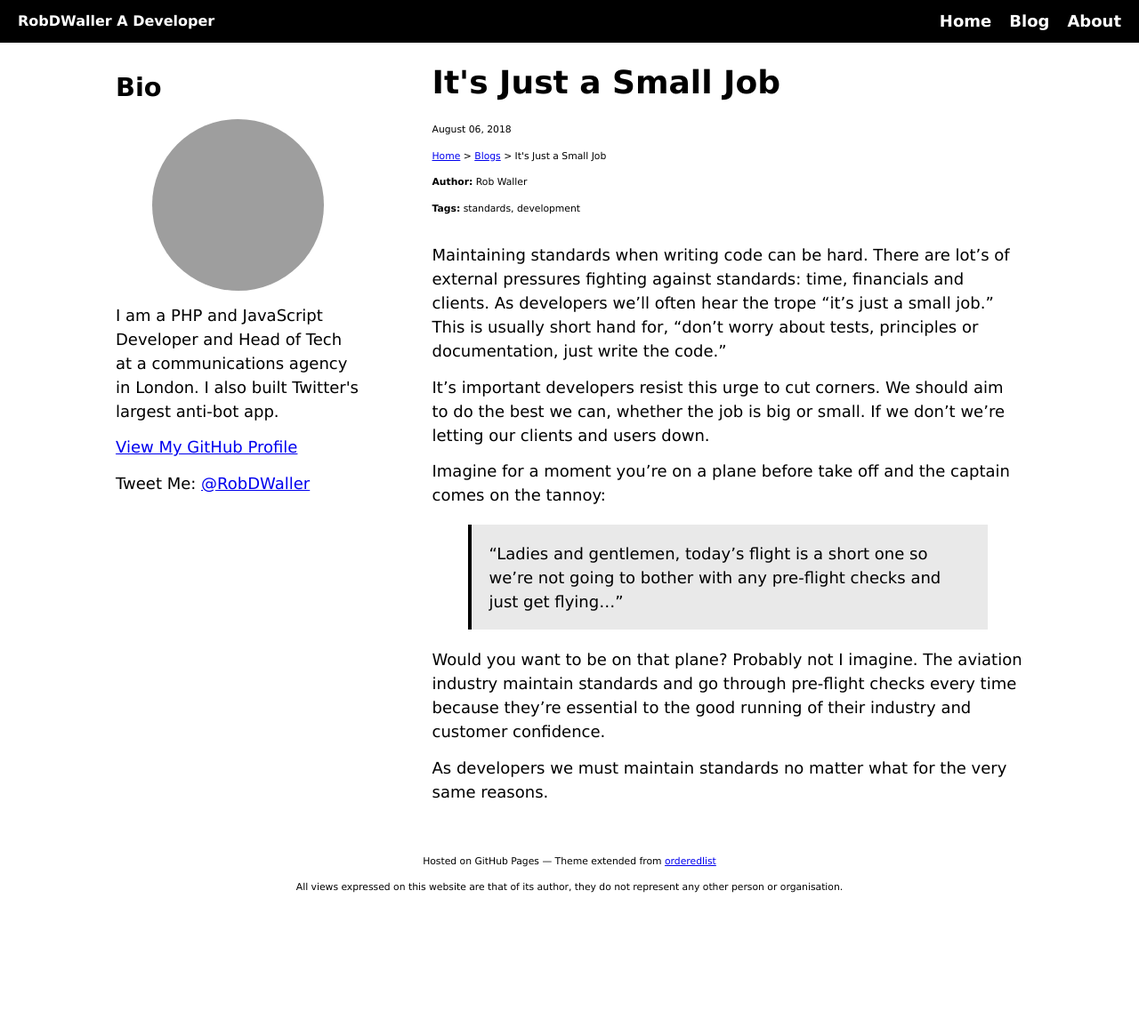
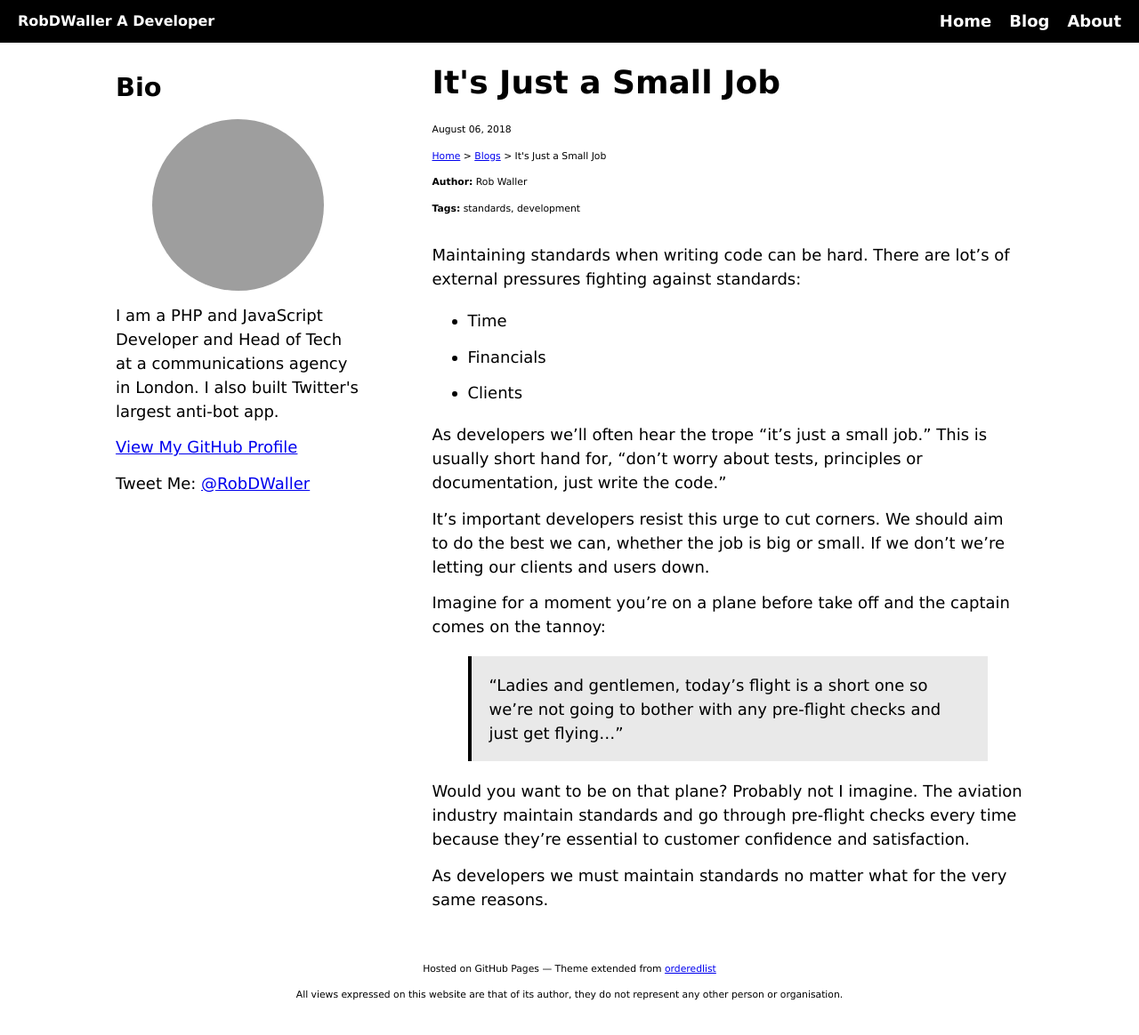
Before and after one commit to RobDWaller/robdwaller.github.io, a Jekyll site: the page built from _posts/2018-08-06-just-a-small-job.md, in a window 1280 px wide and 1171 px high. Shown: the top 1164 px of the window at 89% size. Built offline with Jekyll 4.4.1, drawn with Linux system fonts in a browser that asks for light colours; grey boxes are pictures that could not be loaded.

Commit message:
Amends to small job post

```diff
--- a/_posts/2018-08-06-just-a-small-job.md
+++ b/_posts/2018-08-06-just-a-small-job.md
@@ -5,7 +5,13 @@ description: "As developers we must maintain standards no matter what"
 published: true
 tags: [standards, development]
 ---
-Maintaining standards when writing code can be hard. There are lot's of external pressures fighting against standards: time, financials and clients. As developers we'll often hear the trope "it's just a small job." This is usually short hand for, "don't worry about tests, principles or documentation, just write the code."
+Maintaining standards when writing code can be hard. There are lot's of external pressures fighting against standards:
+
+- Time
+- Financials
+- Clients
+
+As developers we'll often hear the trope "it's just a small job." This is usually short hand for, "don't worry about tests, principles or documentation, just write the code."
 
 It's important developers resist this urge to cut corners. We should aim to do the best we can, whether the job is big or small. If we don't we're letting our clients and users down.
 
@@ -13,6 +19,6 @@ Imagine for a moment you're on a plane before take off and the captain comes on
 
 > "Ladies and gentlemen, today's flight is a short one so we're not going to bother with any pre-flight checks and just get flying..."
 
-Would you want to be on that plane? Probably not I imagine. The aviation industry maintain standards and go through pre-flight checks every time because they're essential to the good running of their industry and customer confidence.
+Would you want to be on that plane? Probably not I imagine. The aviation industry maintain standards and go through pre-flight checks every time because they're essential to customer confidence and satisfaction.
 
 As developers we must maintain standards no matter what for the very same reasons.
```
